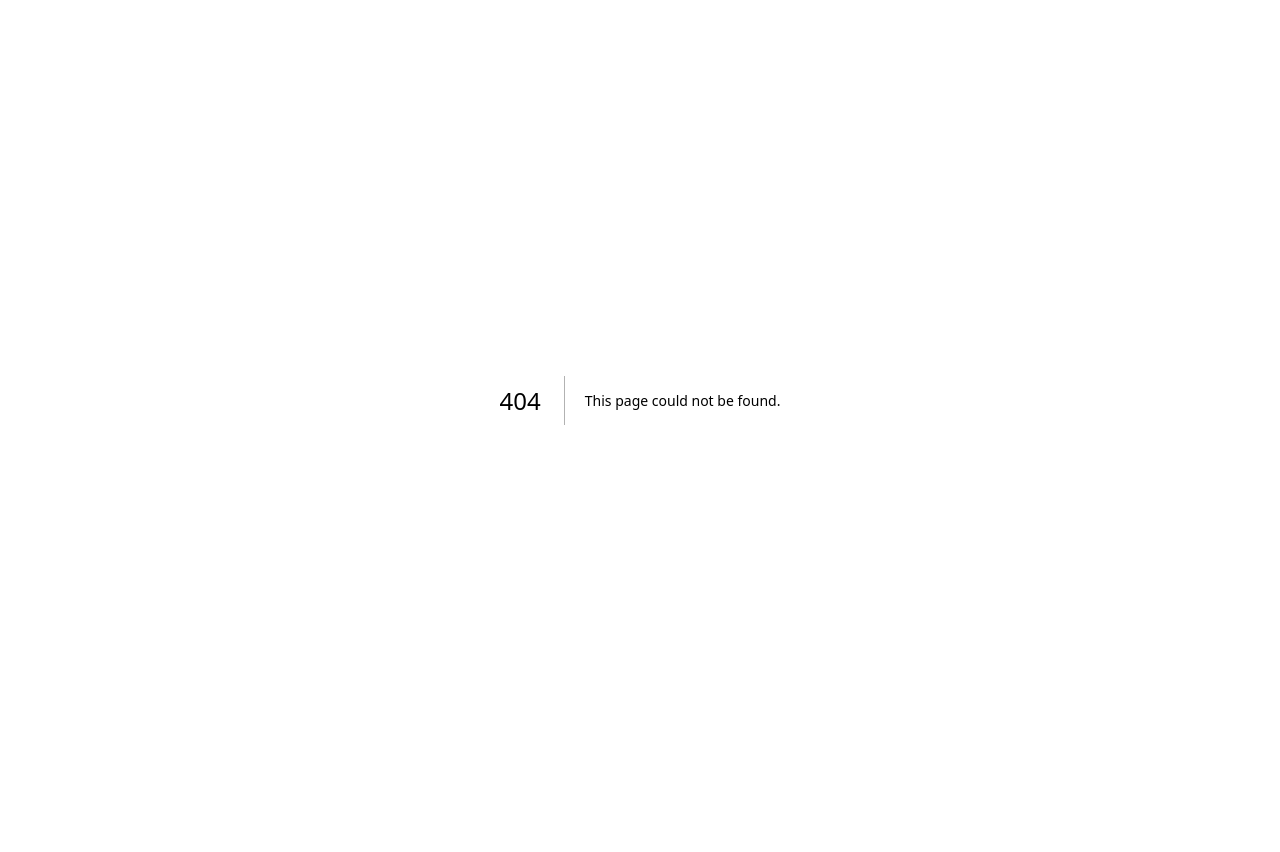
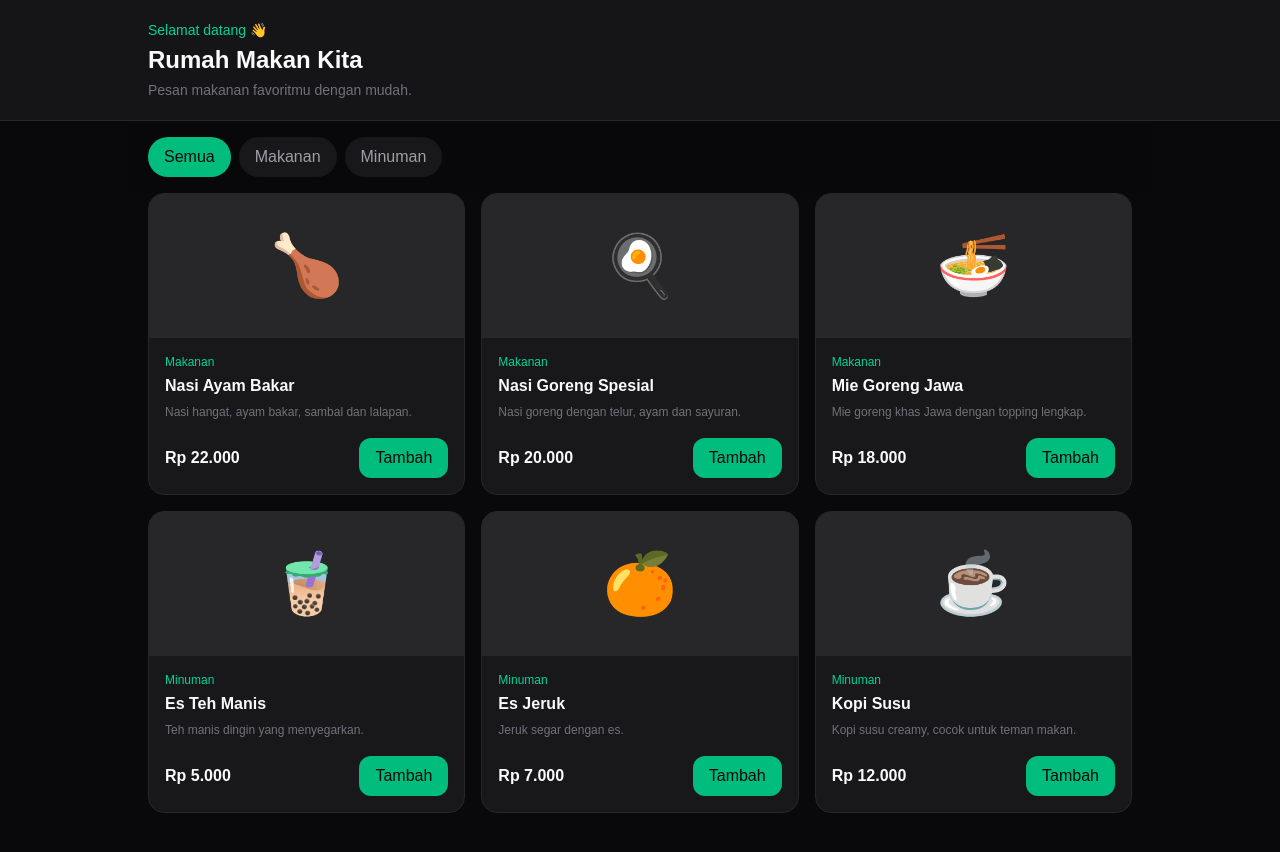
Before and after one commit to priy-29/Dasboard, a Next.js app: page /menu in a window 1280 px wide. Before the commit this address had no page. Shown: the top 852 px of the page. Before the commit the page ends 800 px from the top, so only its background shows below. Built offline with nearby package versions, Linux system fonts and the light colour scheme.

Commit message:
feat: add customer menu and cart

```diff
--- /dev/null
+++ b/app/menu/page.tsx
@@ -0,0 +1,37 @@
+"use client";
+
+import { useMemo, useState } from "react";
+
+const products = [
+  { id: 1, name: "Nasi Ayam Bakar", category: "Makanan", price: 22000, emoji: "🍗", desc: "Nasi hangat, ayam bakar, sambal dan lalapan." },
+  { id: 2, name: "Nasi Goreng Spesial", category: "Makanan", price: 20000, emoji: "🍳", desc: "Nasi goreng dengan telur, ayam dan sayuran." },
+  { id: 3, name: "Mie Goreng Jawa", category: "Makanan", price: 18000, emoji: "🍜", desc: "Mie goreng khas Jawa dengan topping lengkap." },
+  { id: 4, name: "Es Teh Manis", category: "Minuman", price: 5000, emoji: "🧋", desc: "Teh manis dingin yang menyegarkan." },
+  { id: 5, name: "Es Jeruk", category: "Minuman", price: 7000, emoji: "🍊", desc: "Jeruk segar dengan es." },
+  { id: 6, name: "Kopi Susu", category: "Minuman", price: 12000, emoji: "☕", desc: "Kopi susu creamy, cocok untuk teman makan." },
+];
+
+const rupiah = (n: number) => new Intl.NumberFormat("id-ID", { style: "currency", currency: "IDR", maximumFractionDigits: 0 }).format(n);
+
+export default function MenuPage() {
+  const [category, setCategory] = useState("Semua");
+  const [cart, setCart] = useState<Record<number, number>>({});
+  const [showCart, setShowCart] = useState(false);
+
+  const visible = products.filter(p => category === "Semua" || p.category === category);
+  const count = Object.values(cart).reduce((a, b) => a + b, 0);
+  const total = useMemo(() => products.reduce((sum, p) => sum + p.price * (cart[p.id] || 0), 0), [cart]);
+
+  function add(id: number) { setCart(c => ({ ...c, [id]: (c[id] || 0) + 1 })); }
+  function remove(id: number) { setCart(c => { const next = { ...c }; if ((next[id] || 0) <= 1) delete next[id]; else next[id]--; return next; }); }
+
+  return <main className="min-h-screen bg-zinc-950 pb-28">
+    <header className="border-b border-zinc-800 bg-zinc-900/80"><div className="mx-auto max-w-5xl px-5 py-5"><p className="text-sm text-emerald-400">Selamat datang 👋</p><h1 className="mt-1 text-2xl font-bold">Rumah Makan Kita</h1><p className="mt-1 text-sm text-zinc-500">Pesan makanan favoritmu dengan mudah.</p></div></header>
+    <div className="mx-auto max-w-5xl px-5">
+      <div className="sticky top-0 z-10 -mx-5 overflow-x-auto bg-zinc-950/95 px-5 py-4 backdrop-blur"><div className="flex gap-2">{["Semua", "Makanan", "Minuman"].map(c => <button key={c} onClick={() => setCategory(c)} className={`rounded-full px-4 py-2 text-sm ${category === c ? "bg-emerald-500 font-semibold text-zinc-950" : "bg-zinc-900 text-zinc-400"}`}>{c}</button>)}</div></div>
+      <section className="grid gap-4 sm:grid-cols-2 lg:grid-cols-3">{visible.map(p => <article key={p.id} className="overflow-hidden rounded-2xl border border-zinc-800 bg-zinc-900"><div className="flex h-36 items-center justify-center bg-zinc-800 text-6xl">{p.emoji}</div><div className="p-4"><p className="text-xs text-emerald-400">{p.category}</p><h2 className="mt-1 font-semibold">{p.name}</h2><p className="mt-1 text-xs leading-5 text-zinc-500">{p.desc}</p><div className="mt-4 flex items-center justify-between"><span className="font-bold">{rupiah(p.price)}</span>{cart[p.id] ? <div className="flex items-center gap-3 rounded-full bg-zinc-800 px-2 py-1"><button onClick={() => remove(p.id)} className="h-7 w-7 rounded-full bg-zinc-700">−</button><span className="text-sm">{cart[p.id]}</span><button onClick={() => add(p.id)} className="h-7 w-7 rounded-full bg-emerald-500 text-zinc-950">+</button></div> : <button onClick={() => add(p.id)} className="rounded-xl bg-emerald-500 px-4 py-2 text-sm font-semibold text-zinc-950">Tambah</button>}</div></div></article>)}</section>
+    </div>
+    {count > 0 && <button onClick={() => setShowCart(true)} className="fixed bottom-5 left-1/2 flex w-[calc(100%-40px)] max-w-5xl -translate-x-1/2 items-center justify-between rounded-2xl bg-emerald-500 px-5 py-4 font-semibold text-zinc-950 shadow-2xl"><span>{count} item di keranjang</span><span>{rupiah(total)} →</span></button>}
+    {showCart && <div className="fixed inset-0 z-30 bg-black/70 p-5"><div className="mx-auto mt-12 max-w-lg rounded-3xl border border-zinc-800 bg-zinc-900 p-5"><div className="flex justify-between"><h2 className="text-xl font-bold">Keranjang</h2><button onClick={() => setShowCart(false)} className="text-zinc-500">✕</button></div><div className="mt-5 space-y-3">{products.filter(p => cart[p.id]).map(p => <div key={p.id} className="flex items-center justify-between rounded-xl bg-zinc-800 p-3"><div><p className="font-medium">{p.name}</p><p className="text-sm text-zinc-500">{rupiah(p.price)} × {cart[p.id]}</p></div><div className="flex gap-2"><button onClick={() => remove(p.id)} className="rounded-lg bg-zinc-700 px-3">−</button><button onClick={() => add(p.id)} className="rounded-lg bg-emerald-500 px-3 text-zinc-950">+</button></div></div>)}</div><div className="mt-5 border-t border-zinc-800 pt-4"><div className="flex justify-between text-lg font-bold"><span>Total</span><span>{rupiah(total)}</span></div><button className="mt-4 w-full rounded-xl bg-emerald-500 py-3 font-semibold text-zinc-950">Lanjut Checkout</button></div></div></div>}
+  </main>;
+}
```
